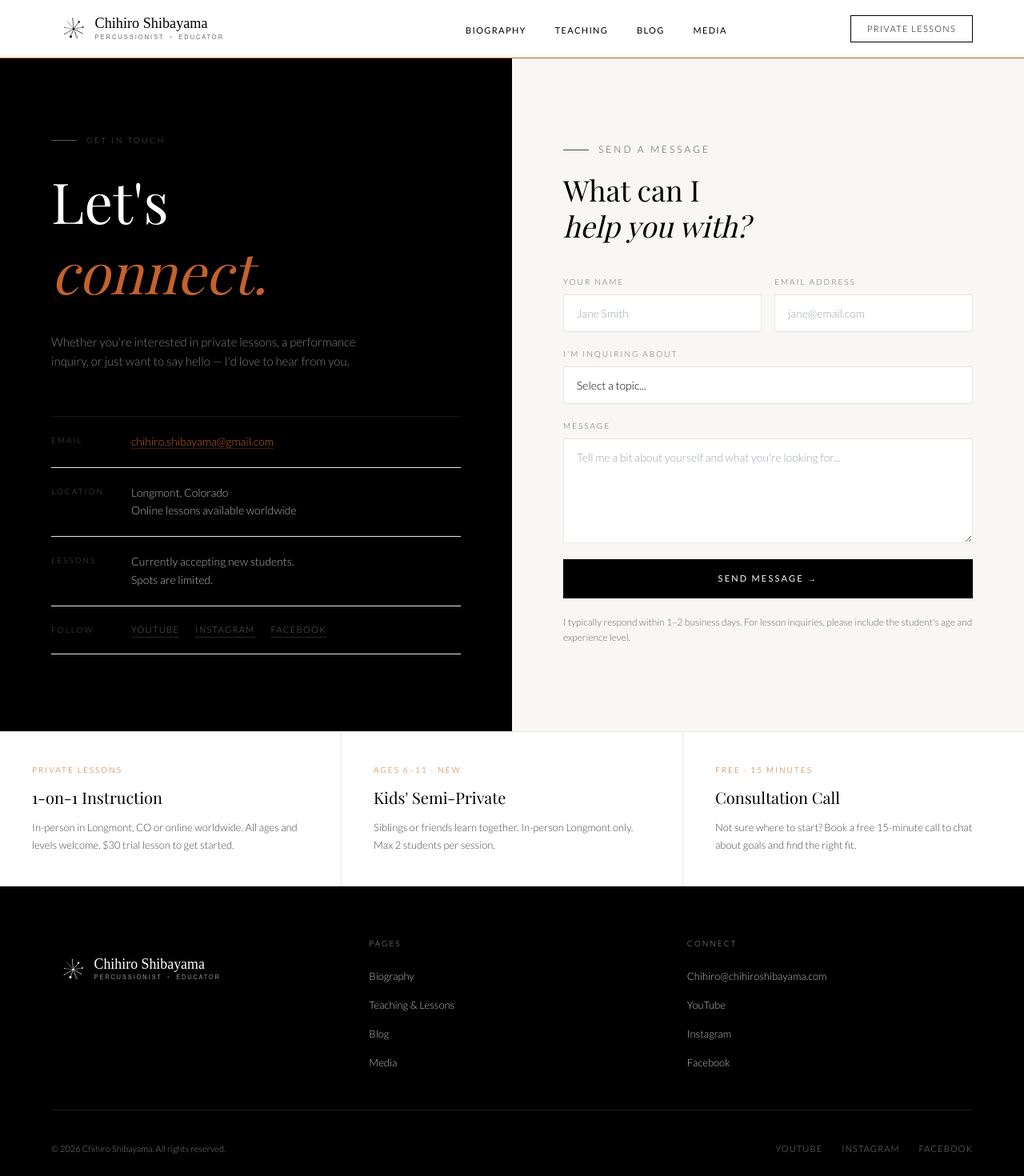
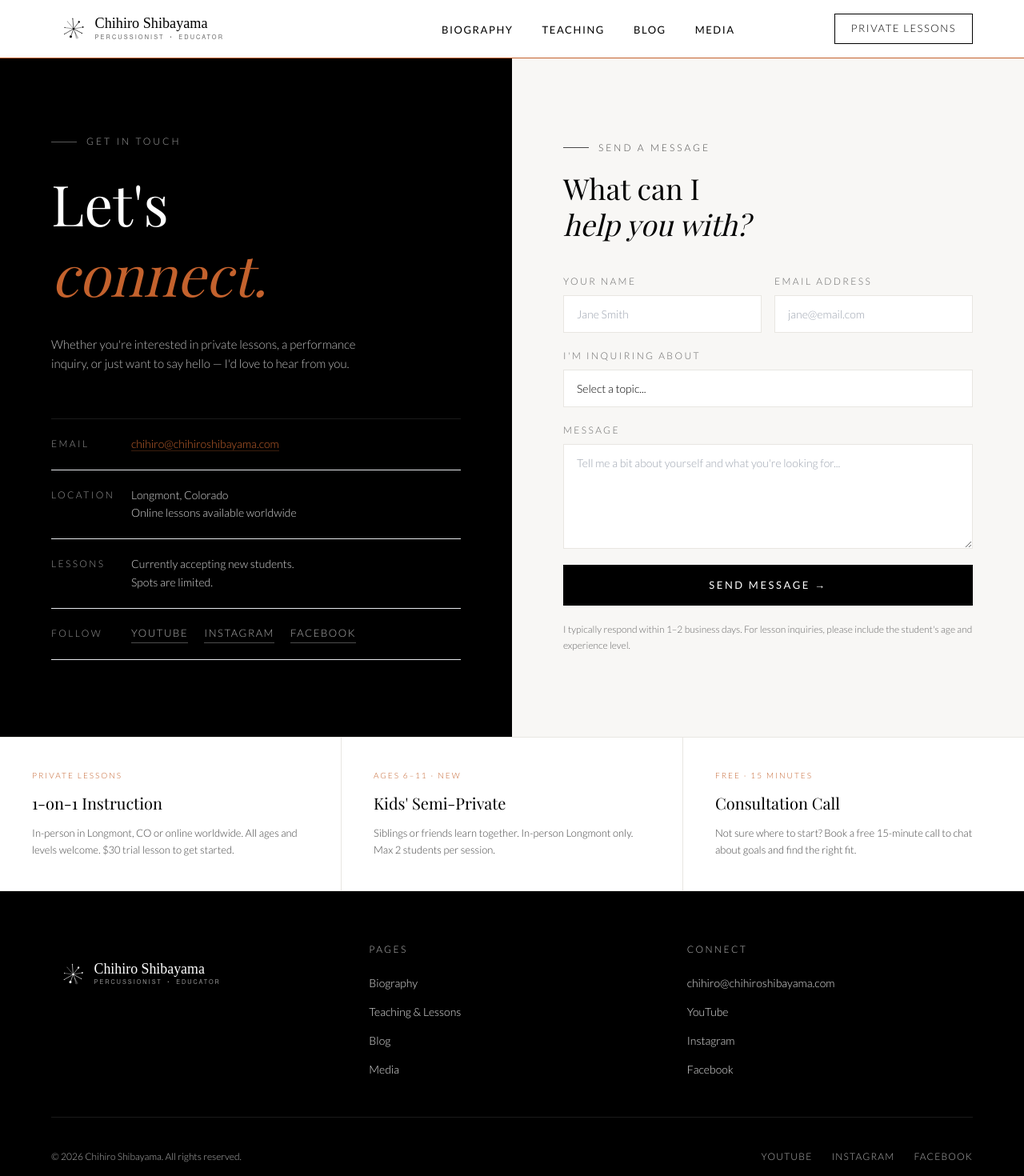
Before and after one commit to cheesehero112/chihiro-site, a React (Vite) app: page /contact in a window 1280 px wide. Shown: the top 1470 px of the page at 80% size. Built offline with nearby package versions, Linux system fonts and the light colour scheme; a web font is replaced by a local one.

Commit message:
bigger font

```diff
--- a/src/components/layout/Footer.tsx
+++ b/src/components/layout/Footer.tsx
@@ -1,38 +1,47 @@
-import { Link } from 'react-router-dom'
+import { Link } from 'react-router-dom';
 
 const pages = [
 	{ to: '/bio', label: 'Biography' },
 	{ to: '/teaching', label: 'Teaching & Lessons' },
 	{ to: '/blog', label: 'Blog' },
 	{ to: '/media', label: 'Media' },
-]
+];
 
 const social = [
 	{ href: 'https://www.youtube.com/channel/UCdYfi421onANf2QRsDuBdHQ', label: 'YouTube' },
 	{ href: 'https://www.instagram.com/chihiroplayspercussion/', label: 'Instagram' },
 	{ href: 'https://www.facebook.com/ChihiroPercussionist', label: 'Facebook' },
-]
+];
 
 export default function Footer() {
 	return (
-    <footer className="bg-black pt-16 pb-10 px-6 lg:px-16">
-      <div className="max-w-7xl mx-auto">
-        <div className="grid grid-cols-1 md:grid-cols-3 gap-10 pb-12 border-b border-white/10 mb-10">
-
+		<footer className='bg-black pt-16 pb-10 px-6 lg:px-16'>
+			<div className='max-w-7xl mx-auto'>
+				<div className='grid grid-cols-1 md:grid-cols-3 gap-10 pb-12 border-b border-white/10 mb-10'>
 					{/* Brand */}
 					<div>
-            <Link to="/" className="no-underline block mb-3">
-              <img src="/images/shibayama_logo_lockup_white.svg" alt="Chihiro Shibayama" className="h-20 w-auto" />
+						<Link
+							to='/'
+							className='no-underline block mb-3'
+						>
+							<img
+								src='/images/shibayama_logo_lockup_white.svg'
+								alt='Chihiro Shibayama'
+								className='h-20 w-auto'
+							/>
 						</Link>
 					</div>
 
 					{/* Pages */}
 					<div>
-            <p className="text-2xs tracking-[0.2em] uppercase text-white/60 mb-5">Pages</p>
-            <ul className="list-none flex flex-col gap-3">
+						<p className='text-[12px] tracking-[0.2em] uppercase text-white/75 mb-5'>Pages</p>
+						<ul className='list-none flex flex-col gap-3'>
 							{pages.map(({ to, label }) => (
 								<li key={to}>
-                  <Link to={to} className="text-[13px] text-white/75 no-underline hover:text-white transition-colors">
+									<Link
+										to={to}
+										className='text-[14px] text-white/90 no-underline hover:text-white transition-colors'
+									>
 										{label}
 									</Link>
 								</li>
@@ -42,16 +51,24 @@ export default function Footer() {
 
 					{/* Connect */}
 					<div>
-            <p className="text-2xs tracking-[0.2em] uppercase text-white/60 mb-5">Connect</p>
-            <ul className="list-none flex flex-col gap-3">
+						<p className='text-[12px] tracking-[0.2em] uppercase text-white/75 mb-5'>Connect</p>
+						<ul className='list-none flex flex-col gap-3'>
 							<li>
-                <a href="mailto:Chihiro@chihiroshibayama.com" className="text-[13px] text-white/75 no-underline hover:text-white transition-colors">
-                  Chihiro@chihiroshibayama.com
+								<a
+									href='mailto:chihiro@chihiroshibayama.com'
+									className='text-[14px] text-white/90 no-underline hover:text-white transition-colors'
+								>
+									chihiro@chihiroshibayama.com
 								</a>
 							</li>
 							{social.map(({ href, label }) => (
 								<li key={label}>
-                  <a href={href} target="_blank" rel="noopener noreferrer" className="text-[13px] text-white/75 no-underline hover:text-white transition-colors">
+									<a
+										href={href}
+										target='_blank'
+										rel='noopener noreferrer'
+										className='text-[14px] text-white/90 no-underline hover:text-white transition-colors'
+									>
 										{label}
 									</a>
 								</li>
@@ -61,14 +78,17 @@ export default function Footer() {
 				</div>
 
 				{/* Bottom bar */}
-        <div className="flex flex-col md:flex-row justify-between items-center gap-4">
-          <p className="text-[11px] text-white/50">
-            © {new Date().getFullYear()} Chihiro Shibayama. All rights reserved.
-          </p>
-          <div className="flex gap-6">
+				<div className='flex flex-col md:flex-row justify-between items-center gap-4'>
+					<p className='text-[12px] text-white/70'>© {new Date().getFullYear()} Chihiro Shibayama. All rights reserved.</p>
+					<div className='flex gap-6'>
 						{social.map(({ href, label }) => (
-              <a key={label} href={href} target="_blank" rel="noopener noreferrer"
-                className="text-[11px] tracking-[0.1em] uppercase text-white/50 no-underline hover:text-white transition-colors">
+							<a
+								key={label}
+								href={href}
+								target='_blank'
+								rel='noopener noreferrer'
+								className='text-[12px] tracking-[0.1em] uppercase text-white/70 no-underline hover:text-white transition-colors'
+							>
 								{label}
 							</a>
 						))}
@@ -76,5 +96,5 @@ export default function Footer() {
 				</div>
 			</div>
 		</footer>
-  )
+	);
 }
--- a/src/components/layout/Nav.tsx
+++ b/src/components/layout/Nav.tsx
@@ -41,7 +41,7 @@ export default function Nav() {
                 <NavLink
                   to={to}
                   className={({ isActive }) =>
-                    `text-[11px] font-medium tracking-[0.12em] uppercase no-underline transition-colors ${
+                    `text-[13px] font-medium tracking-[0.12em] uppercase no-underline transition-colors ${
                       isActive ? 'text-black border-b border-black pb-px' : 'text-black hover:text-mid-gray'
                     }`
                   }
@@ -55,7 +55,7 @@ export default function Nav() {
           {/* Desktop CTA */}
           <Link
             to="/teaching"
-            className="hidden lg:inline-block text-[11px] tracking-[0.12em] uppercase border border-black px-5 py-2 transition-all hover:bg-black hover:text-white no-underline text-black"
+            className="hidden lg:inline-block text-[13px] tracking-[0.12em] uppercase border border-black px-5 py-2 transition-all hover:bg-black hover:text-white no-underline text-black"
           >
             Private Lessons
           </Link>
--- a/src/pages/Contact.tsx
+++ b/src/pages/Contact.tsx
@@ -22,20 +22,20 @@ function ContactForm() {
     <form onSubmit={handleSubmit} className="flex flex-col gap-5">
       <div className="grid grid-cols-1 sm:grid-cols-2 gap-4">
         <div className="flex flex-col gap-2">
-          <label htmlFor="c-name" className="text-2xs tracking-[0.2em] uppercase text-mid-gray">Your name</label>
+          <label htmlFor="c-name" className="text-[12px] tracking-[0.2em] uppercase text-mid-gray">Your name</label>
           <input id="c-name" type="text" name="name" placeholder="Jane Smith" required
             className="bg-white border border-light-gray text-black px-4 py-3 text-[14px] font-light outline-none focus:border-black transition-colors" />
           <ValidationError prefix="Name" field="name" errors={state.errors} className="text-red-500 text-xs" />
         </div>
         <div className="flex flex-col gap-2">
-          <label htmlFor="c-email" className="text-2xs tracking-[0.2em] uppercase text-mid-gray">Email address</label>
+          <label htmlFor="c-email" className="text-[12px] tracking-[0.2em] uppercase text-mid-gray">Email address</label>
           <input id="c-email" type="email" name="email" placeholder="jane@email.com" required
             className="bg-white border border-light-gray text-black px-4 py-3 text-[14px] font-light outline-none focus:border-black transition-colors" />
           <ValidationError prefix="Email" field="email" errors={state.errors} className="text-red-500 text-xs" />
         </div>
       </div>
       <div className="flex flex-col gap-2">
-        <label htmlFor="c-subject" className="text-2xs tracking-[0.2em] uppercase text-mid-gray">I'm inquiring about</label>
+        <label htmlFor="c-subject" className="text-[12px] tracking-[0.2em] uppercase text-mid-gray">I'm inquiring about</label>
         <select id="c-subject" name="subject"
           className="bg-white border border-light-gray text-black px-4 py-3 text-[14px] font-light outline-none focus:border-black transition-colors appearance-none cursor-pointer">
           <option value="">Select a topic...</option>
@@ -50,14 +50,14 @@ function ContactForm() {
         </select>
       </div>
       <div className="flex flex-col gap-2">
-        <label htmlFor="c-message" className="text-2xs tracking-[0.2em] uppercase text-mid-gray">Message</label>
+        <label htmlFor="c-message" className="text-[12px] tracking-[0.2em] uppercase text-mid-gray">Message</label>
         <textarea id="c-message" name="message" rows={5}
           placeholder="Tell me a bit about yourself and what you're looking for..."
           className="bg-white border border-light-gray text-black px-4 py-3 text-[14px] font-light outline-none focus:border-black transition-colors resize-y" />
         <ValidationError prefix="Message" field="message" errors={state.errors} className="text-red-500 text-xs" />
       </div>
       <button type="submit" disabled={state.submitting}
-        className="bg-black text-white py-4 text-[11px] tracking-[0.2em] uppercase font-normal hover:opacity-75 transition-opacity disabled:opacity-50 cursor-pointer border-none font-sans">
+        className="bg-black text-white py-4 text-[13px] tracking-[0.2em] uppercase font-normal hover:opacity-75 transition-opacity disabled:opacity-50 cursor-pointer border-none font-sans">
         {state.submitting ? 'Sending…' : 'Send message →'}
       </button>
       <p className="text-[12px] text-mid-gray leading-relaxed">
@@ -76,20 +76,20 @@ export default function Contact() {
 
         {/* Left — dark info panel */}
         <div className="bg-black px-6 lg:px-16 py-16 lg:py-24 flex flex-col justify-center order-2 lg:order-1">
-          <p className="flex items-center gap-3 text-2xs tracking-[0.25em] uppercase text-white/35 mb-6">
+          <p className="flex items-center gap-3 text-[12px] tracking-[0.25em] uppercase text-white/65 mb-6">
             <span className="block w-8 h-px bg-white/35 flex-shrink-0" />
             Get in touch
           </p>
           <h1 className="font-serif font-normal text-white leading-tight mb-8" style={{ fontSize: 'clamp(2.75rem, 5.5vw, 4.5rem)' }}>
             Let's<br /><em className="text-accent">connect.</em>
           </h1>
-          <p className="text-[15px] text-white/50 font-light leading-relaxed max-w-sm mb-14">
+          <p className="text-[15px] text-white/75 font-light leading-relaxed max-w-sm mb-14">
             Whether you're interested in private lessons, a performance inquiry, or just want to say hello — I'd love to hear from you.
           </p>
 
           <div className="flex flex-col border-t border-white/10">
             {[
-              { label: 'Email', content: <a href="mailto:chihiro.shibayama@gmail.com" className="text-accent no-underline border-b border-accent/30 hover:border-accent transition-colors">chihiro.shibayama@gmail.com</a> },
+              { label: 'Email', content: <a href="mailto:chihiro@chihiroshibayama.com" className="text-accent no-underline border-b border-accent/30 hover:border-accent transition-colors">chihiro@chihiroshibayama.com</a> },
               { label: 'Location', content: <>Longmont, Colorado<br />Online lessons available worldwide</> },
               { label: 'Lessons', content: <>Currently accepting new students.<br />Spots are limited.</> },
               { label: 'Follow', content: (
@@ -100,7 +100,7 @@ export default function Contact() {
                     { href: 'https://www.facebook.com/ChihiroPercussionist', label: 'Facebook' },
                   ].map(({ href, label }) => (
                     <a key={label} href={href} target="_blank" rel="noopener noreferrer"
-                      className="text-[11px] tracking-[0.12em] uppercase text-white/40 no-underline border-b border-white/15 pb-px hover:text-white transition-colors">
+                      className="text-[13px] tracking-[0.12em] uppercase text-white/70 no-underline border-b border-white/30 pb-px hover:text-white transition-colors">
                       {label}
                     </a>
                   ))}
@@ -108,8 +108,8 @@ export default function Contact() {
               )},
             ].map(({ label, content }) => (
               <div key={label} className="flex items-start gap-5 py-5 border-b border-white/8">
-                <span className="text-2xs tracking-[0.2em] uppercase text-white/30 w-20 flex-shrink-0 pt-0.5">{label}</span>
-                <span className="text-[14px] text-white/70 font-light leading-relaxed">{content}</span>
+                <span className="text-[12px] tracking-[0.2em] uppercase text-white/60 w-20 flex-shrink-0 pt-0.5">{label}</span>
+                <span className="text-[14px] text-white/85 font-light leading-relaxed">{content}</span>
               </div>
             ))}
           </div>
```
Also changed, not shown: src/pages/Bio.tsx (+143 -63 lines), src/pages/Home.tsx (+9 -9 lines), src/pages/Teaching.tsx (+14 -14 lines). Lines whose indentation alone changed are shown as unchanged.
